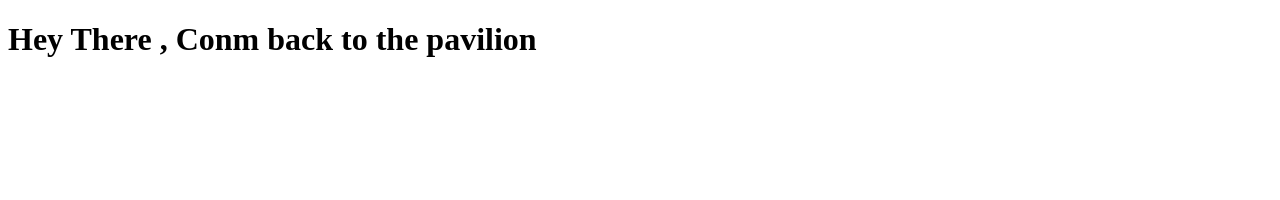
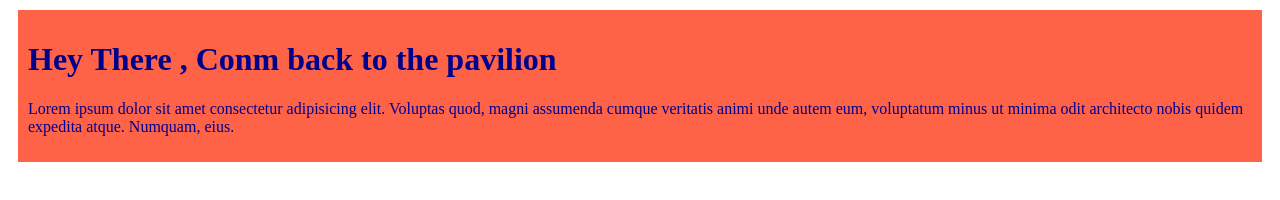
Before and after one commit to hasandevelop24/my-second-github-repo, a plain HTML site: page index.html in a window 1280 px wide. Drawn offline with Linux system fonts and the light colour scheme.

Commit message:
first blog

```diff
--- a/index.html
+++ b/index.html
@@ -3,10 +3,13 @@
 <head>
     <meta charset="UTF-8">
     <meta name="viewport" content="width=device-width, initial-scale=1.0">
+    <link rel="stylesheet" href="style.css">
     <title>My Second github repository</title>
 </head>
 <body>
+    <div>
     <h1>Hey There , Conm back to the pavilion</h1>
-
+    <p>Lorem ipsum dolor sit amet consectetur adipisicing elit. Voluptas quod, magni assumenda cumque veritatis animi unde autem eum, voluptatum minus ut minima odit architecto nobis quidem expedita atque. Numquam, eius.</p>
+</div>
 </body>
 </html>
--- /dev/null
+++ b/style.css
@@ -0,0 +1,7 @@
+div{background-color: tomato;
+color: darkblue;
+margin: 10px;
+padding: 10px;
+
+
+}
```
